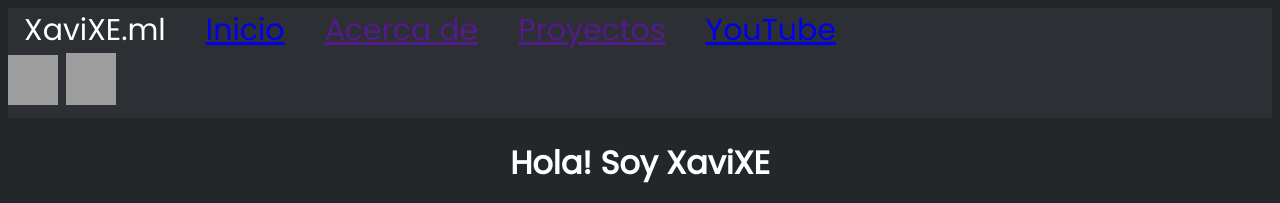
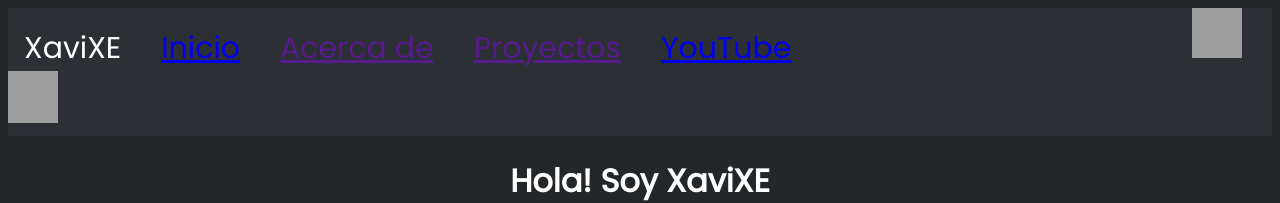
Before and after one commit to XaviXE/xavixe.github.io, a plain HTML site: page es.html in a window 1280 px wide. Shown: the top 203 px of the page. Drawn offline with Linux system fonts and the light colour scheme; grey boxes are pictures that could not be loaded.

Commit message:
Update es.html

```diff
--- a/es.html
+++ b/es.html
@@ -17,7 +17,7 @@
     <div class="navbar">
 
             <a> </a>
-            XaviXE.ml
+            XaviXE
             <a>   </a>
             <a href=index.html>Inicio</a>
             <a>   </a>
```
